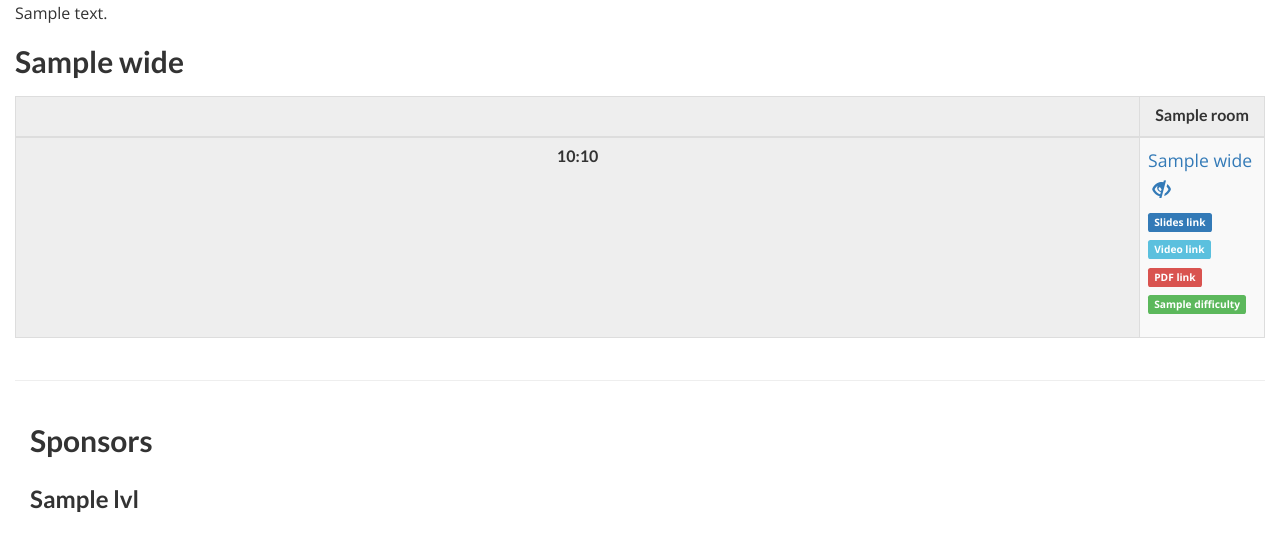
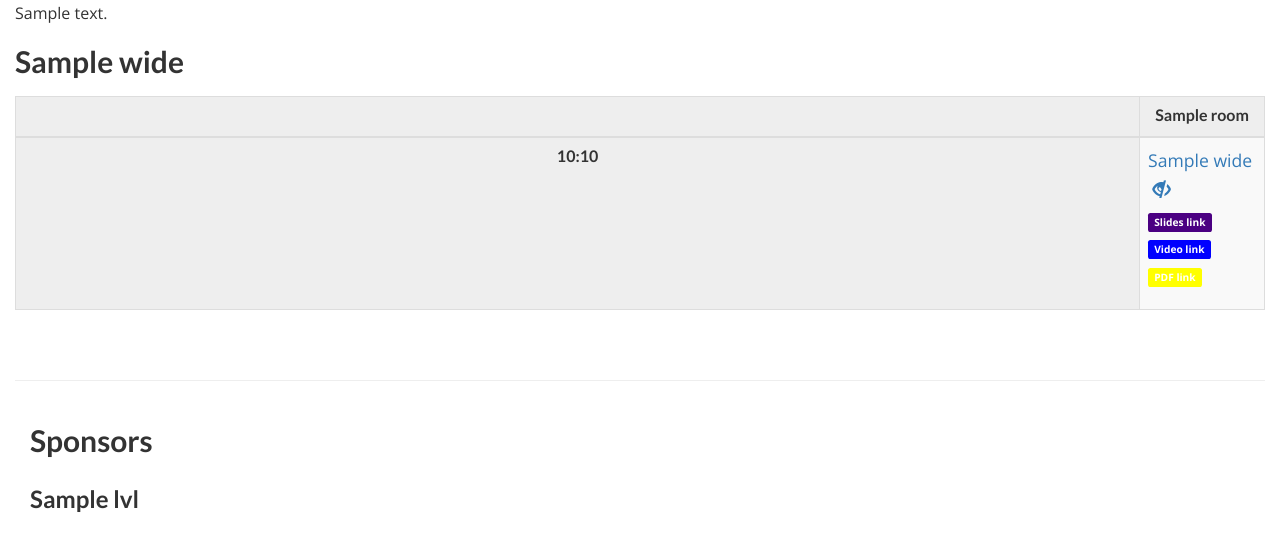
Before and after one commit to pythonkr/pyconkr-2017, a Django app: template pyconkr/templates/schedule.html in a window 1280 px wide. Shown: the part 74-611 px from the top of the page. Run offline with Django 3.2, Linux system fonts and the light colour scheme; the template is opened without the code that fills it: most values are stand-ins (such as "Sample title", 1, 10 or a date in 2020); grey boxes marked "Sample" are stand-in pictures; some libraries are stand-ins or nearby versions.

Commit message:
label badge 디자인 수정

```diff
--- a/pyconkr/static/css/pyconkr.css
+++ b/pyconkr/static/css/pyconkr.css
@@ -707,3 +707,31 @@ input[type=file] {
         display: none;
     }
 }
+
+.label-slides {
+    background-color: #4B0082;
+}
+
+.label-video {
+    background-color: #0000FF
+}
+
+.label-pdf {
+    background-color: #FFFF00;
+}
+
+.label-difficulty-b {
+    background-color: #00FF00;
+}
+
+.label-difficulty-i {
+    background-color: #FF7F00;
+}
+
+.label-difficulty-e {
+    background-color: #FF0000;
+}
+
+.label-english-session {
+    background-color: #9400D3;
+}
--- a/pyconkr/templates/schedule.html
+++ b/pyconkr/templates/schedule.html
@@ -28,19 +28,28 @@
                 {% endif %}
             </a>
             {% if s.slide_url %}
-            <small><a href="{{ s.slide_url }}"><span class="label label-primary">{% trans "Slides link" %}</span></a></small>
+            <small><a href="{{ s.slide_url }}"><span class="label label-slides">{% trans "Slides link" %}</span></a></small>
             {% endif %}
             {% if s.video_url %}
-            <small><a href="{{ s.video_url }}"><span class="label label-info">{% trans "Video link" %}</span></a></small>
+            <small><a href="{{ s.video_url }}"><span class="label label-vidieo">{% trans "Video link" %}</span></a></small>
             {% endif %}
             {% if s.pdf_url %}
-            <small><a href="{{ s.pdf_url }}"><span class="label label-danger">{% trans "PDF link" %}</span></a></small>
+            <small><a href="{{ s.pdf_url }}"><span class="label label-pdf">{% trans "PDF link" %}</span></a></small>
             {% endif %}
-            {% if s.difficulty %}
-                <small><span class="label label-success">{{ s.difficulty }}</span></small>
-            {% endif %}
-            {% if not s.is_breaktime and s.language == 'E' %}
-            <small><span class="label label-default">{% trans "Schedule English Label" %}</span></small>
+            {% if not s.is_breaktime %}
+                <small>
+                    {% if s.difficulty == 'B' %}
+                        <span class="label label-difficulty-b">{{ s.difficulty }}</span>
+                    {% elif s.difficulty == 'I' %}
+                        <span class="label label-difficulty-i">{{ s.difficulty }}</span>
+                    {% elif s.difficulty == 'E' %}
+                        <span class="label label-difficulty-e">{{ s.difficulty }}</span>
+                    {% endif %}
+                </small>
+
+                {% if s.language == 'E' %}
+                    <small><span class="label label-english-session">{% trans "Schedule English Label" %}</span></small>
+                {% endif %}
             {% endif %}
         </td>
         {% endfor %}
@@ -56,19 +65,28 @@
                 {% endif %}
             </a>
             {% if s.slide_url %}
-            <small><a href="{{ s.slide_url }}"><span class="label label-primary">{% trans "Slides link" %}</span></a></small>
+                <small><a href="{{ s.slide_url }}"><span class="label label-slides">{% trans "Slides link" %}</span></a></small>
             {% endif %}
             {% if s.video_url %}
-            <small><a href="{{ s.video_url }}"><span class="label label-info">{% trans "Video link" %}</span></a></small>
+                <small><a href="{{ s.video_url }}"><span class="label label-vidieo">{% trans "Video link" %}</span></a></small>
             {% endif %}
             {% if s.pdf_url %}
-            <small><a href="{{ s.pdf_url }}"><span class="label label-danger">{% trans "PDF link" %}</span></a></small>
+                <small><a href="{{ s.pdf_url }}"><span class="label label-pdf">{% trans "PDF link" %}</span></a></small>
             {% endif %}
-            {% if s.difficulty %}
-                <small><span class="label label-success">{{ s.difficulty }}</span></small>
-            {% endif %}
-            {% if not s.is_breaktime and s.language == 'E' %}
-                <small><span class="label label-default">{% trans "Schedule English Label" %}</span></small>
+            {% if not s.is_breaktime %}
+                <small>
+                    {% if s.difficulty == 'B' %}
+                        <span class="label label-difficulty-b">{{ s.difficulty }}</span>
+                    {% elif s.difficulty == 'I' %}
+                        <span class="label label-difficulty-i">{{ s.difficulty }}</span>
+                    {% elif s.difficulty == 'E' %}
+                        <span class="label label-difficulty-e">{{ s.difficulty }}</span>
+                    {% endif %}
+                </small>
+
+                {% if s.language == 'E' %}
+                    <small><span class="label label-english-session">{% trans "Schedule English Label" %}</span></small>
+                {% endif %}
             {% endif %}
         </td>
       </tr>
@@ -113,19 +131,28 @@
               </div>
             </a>
             {% if s.slide_url %}
-            <small><a href="{{ s.slide_url }}"><span class="label label-primary">{% trans "Slides link" %}</span></a></small>
+            <small><a href="{{ s.slide_url }}"><span class="label label-slides">{% trans "Slides link" %}</span></a></small>
             {% endif %}
             {% if s.video_url %}
-            <small><a href="{{ s.video_url }}"><span class="label label-info">{% trans "Video link" %}</span></a></small>
+            <small><a href="{{ s.video_url }}"><span class="label label-video">{% trans "Video link" %}</span></a></small>
             {% endif %}
             {% if s.pdf_url %}
-            <small><a href="{{ s.pdf_url }}"><span class="label label-danger">{% trans "PDF link" %}</span></a></small>
+            <small><a href="{{ s.pdf_url }}"><span class="label label-pdf">{% trans "PDF link" %}</span></a></small>
             {% endif %}
-            {% if s.difficulty %}
-              <small><span class="label label-success">{{ s.difficulty }}</span></small>
-            {% endif %}
-            {% if not s.is_breaktime and s.language == 'E' %}
-              <small><span class="label label-default">{% trans "Schedule English Label" %}</span></small>
+            {% if not s.is_breaktime %}
+                <small>
+                    {% if s.difficulty == 'B' %}
+                        <span class="label label-difficulty-b">{{ s.difficulty }}</span>
+                    {% elif s.difficulty == 'I' %}
+                        <span class="label label-difficulty-i">{{ s.difficulty }}</span>
+                    {% elif s.difficulty == 'E' %}
+                        <span class="label label-difficulty-e">{{ s.difficulty }}</span>
+                    {% endif %}
+                </small>
+
+                {% if s.language == 'E' %}
+                    <small><span class="label label-english-session">{% trans "Schedule English Label" %}</span></small>
+                {% endif %}
             {% endif %}
           </div>
           {% if s.speakers %}
```
